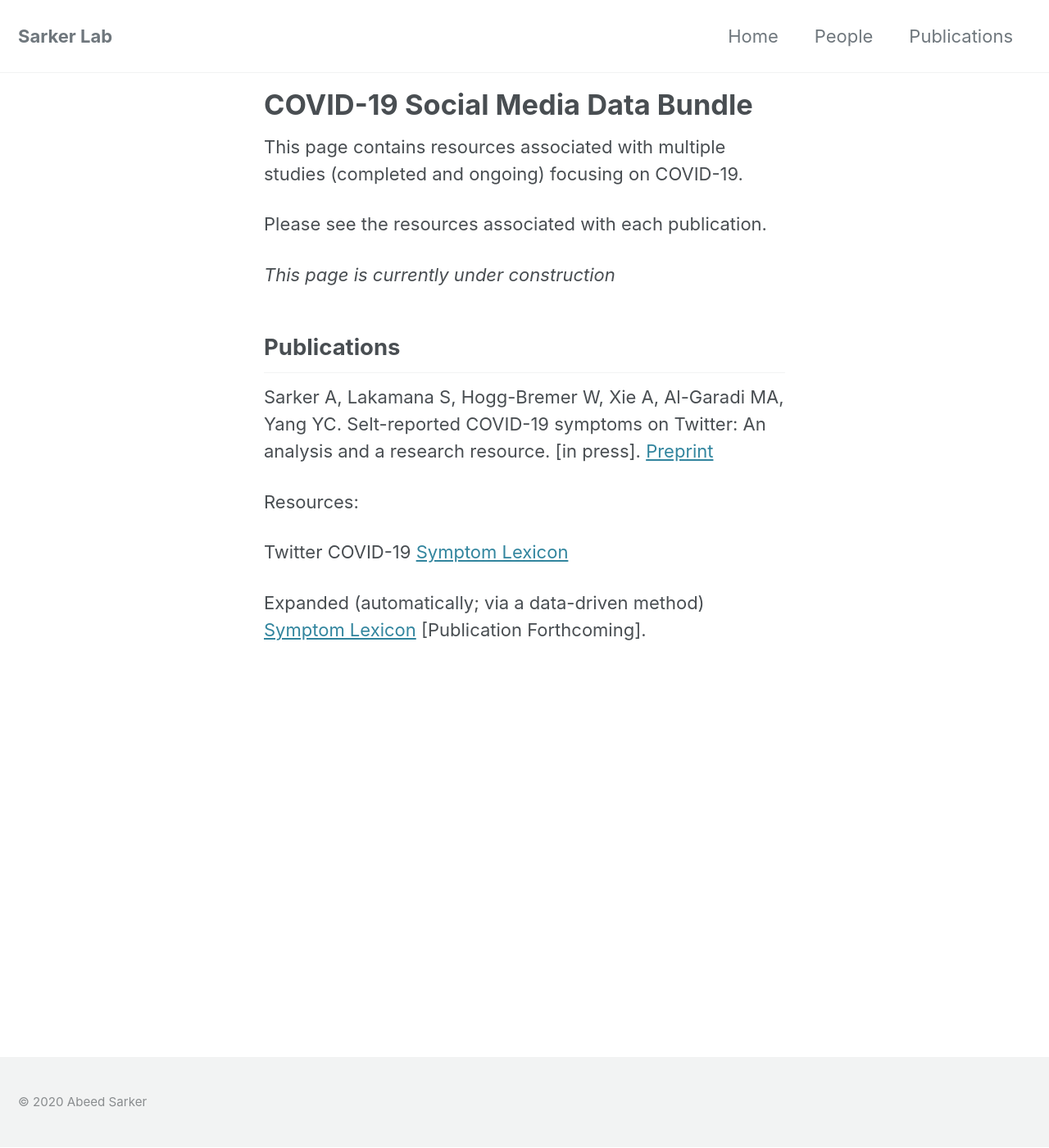
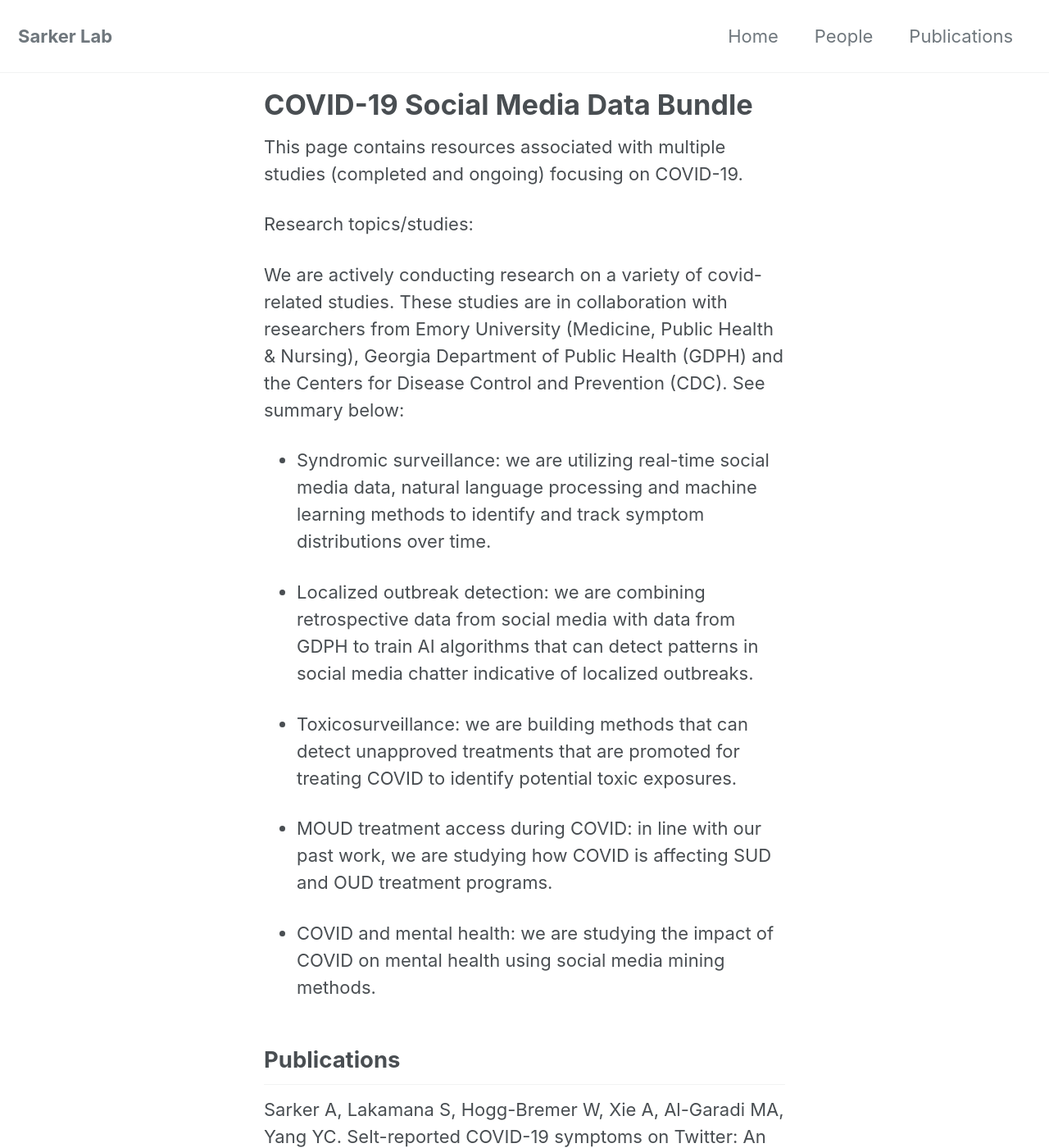
Before and after one commit to sarkerlab/Website, a Jekyll site: the page built from _pages/covid_sm_data_bundle.md, in a window 1280 px wide and 1400 px high. Shown: the whole window at 82% size. Built offline with Jekyll 4.4.1, drawn with Linux system fonts in a browser that asks for light colours; cached includes are drawn as plain includes; nearby versions of some CDN libraries; some of the changed text lies outside the part shown.

Commit message:
Update covid_sm_data_bundle.md

```diff
--- a/_pages/covid_sm_data_bundle.md
+++ b/_pages/covid_sm_data_bundle.md
@@ -6,12 +6,24 @@ title: "COVID-19 Social Media Data Bundle"
 
 This page contains resources associated with multiple studies (completed and ongoing) focusing on COVID-19.
 
-Please see the resources associated with each publication.
+Research topics/studies:
 
-*This page is currently under construction*
+We are actively conducting research on a variety of covid-related studies. These studies are in collaboration with researchers from Emory University (Medicine, Public Health & Nursing), Georgia Department of Public Health (GDPH) and the Centers for Disease Control and Prevention (CDC). See summary below:
+
+- Syndromic surveillance: we are utilizing real-time social media data, natural language processing and machine learning methods to identify and track symptom distributions over time.
+
+- Localized outbreak detection: we are combining retrospective data from social media with data from GDPH to train AI algorithms that can detect patterns in social media chatter indicative of localized outbreaks.
+
+- Toxicosurveillance: we are building methods that can detect unapproved treatments that are promoted for treating COVID to identify potential toxic exposures.
+
+- MOUD treatment access during COVID: in line with our past work, we are studying how COVID is affecting SUD and OUD treatment programs.
+
+- COVID and mental health: we are studying the impact of COVID on mental health using social media mining methods.
+
 
 
 ## Publications
+
 
 Sarker A, Lakamana S, Hogg-Bremer W, Xie A, Al-Garadi MA, Yang YC. Selt-reported COVID-19 symptoms on Twitter: An analysis and a research resource. [in press]. <a href="https://www.medrxiv.org/content/10.1101/2020.04.16.20067421v3"> Preprint </a>
 
```
Also changed, not shown: other parts of _pages/covid_sm_data_bundle.md (+3 -0 lines).
